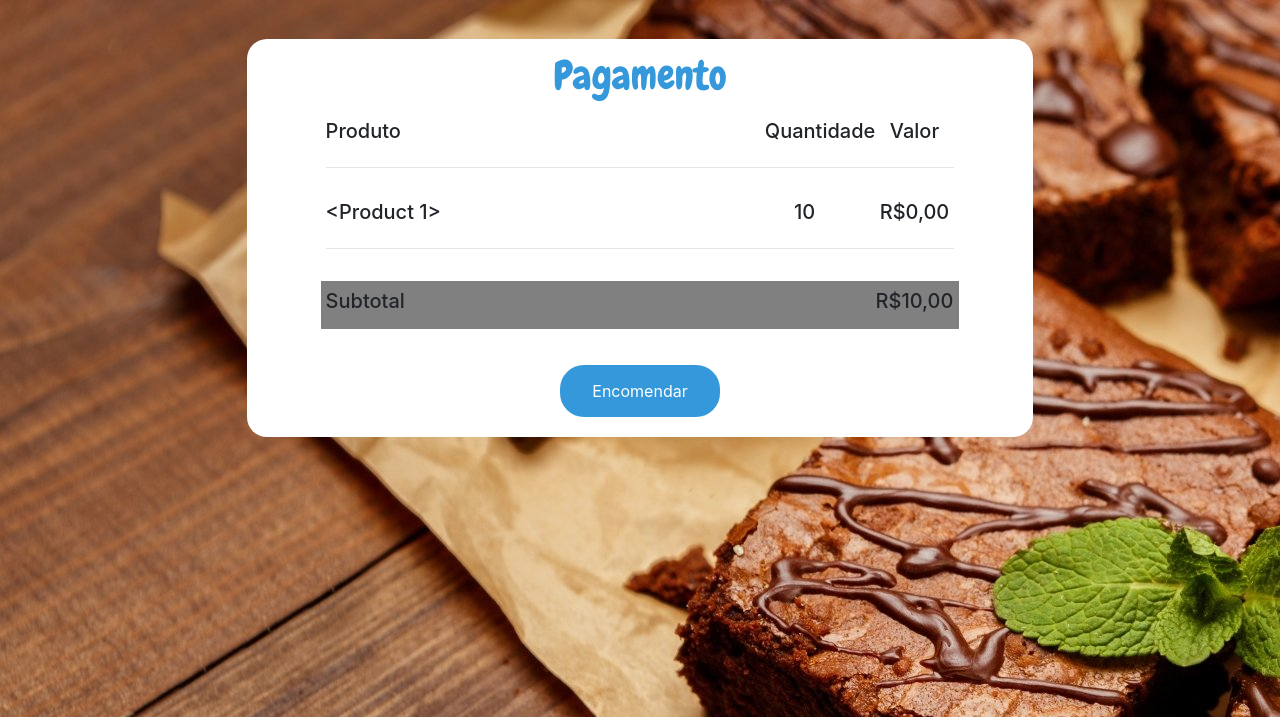
After one commit to IKrehan/Brownies, a Flask app: template Site/templates/payment.html in a window 1280 px wide. The commit adds this page. Shown: the top 717 px of the page. Run offline with Flask 2, Linux system fonts and the light colour scheme; tables that the repository leaves empty hold one stand-in row (values such as "Sample post"); the template is opened without the code that fills it: values that come from a table or form of the project are taken from there, most other values are stand-ins (such as "Sample title", 1, 10 or a date in 2020); some libraries are stand-ins or nearby versions.

Commit message:
Finalização Tela Encomenda / Session para finalização da compra

```diff
--- a/Site/extensions.py
+++ b/Site/extensions.py
@@ -1,4 +1,4 @@
-from flask import render_template, url_for, redirect, request, flash
+from flask import render_template, url_for, redirect, request, flash, session
 
 from flask_sqlalchemy import SQLAlchemy
 
--- /dev/null
+++ b/Site/static/css/payment.css
@@ -0,0 +1,69 @@
+body{
+    margin: 0;
+    padding: 0;
+    background-image: url(../img/imagem_fundo.jpg);
+    background-repeat: no-repeat;
+}
+
+body.row {
+    background-color: sienna;
+}
+
+.encomenda-form{
+    width: 60%;
+    min-width: 500px;
+    border-radius: 20px;
+    background-color: white;
+
+    margin-top: 3%;
+    margin-bottom: 3%;
+}
+
+.box h1{
+    margin-top: 2%;
+    margin-bottom: 3%;
+
+    color: #3498db;
+    font-family: 'Chewy', cursive;
+}
+
+.box {
+    width: 80%;
+    min-width: 300px;
+}
+
+.box input,.box select {
+    background: none;
+    margin: 20px auto;
+    outline: none;
+    color:black;
+    border-radius: 24px;
+    transition: 0.25s;
+    background-color: #e6e6e6;
+}
+
+
+.box input[type = "submit"]{
+    width: 25%;
+    min-width: 150px;
+    border:0;
+    background: none;
+    display:block;
+    margin: 20px auto;
+    text-align: center;
+    padding: 14px 10px;
+    outline: none;
+    color: white;
+    border-radius: 24px;
+    transition: 0.25s;
+    cursor:pointer;
+    background-color: #3498db;
+}
+
+.box input[type="submit"]:hover {
+    background: #2ecc71;
+}
+
+.subtotal-box {
+    background-color: gray;
+}
--- a/Site/templates/order.html
+++ b/Site/templates/order.html
@@ -63,7 +63,8 @@
 
                 <div class="form-group col-sm-12 col-md-6 col-lg-6 px-4 py-4">
                     <h5 class="font-weight-light text-center">{{ product.title }}</h5>
-                    {% set price = product.price|string %}
+                    {% set price = product.price %}
+                    {% set price = "%.2f"|format(price)|string %}
                     <h6 class="font-weight-light text-center">R${{ price.replace('.', ',') }}</h6>
 
                     <label class="image-checkbox">
--- /dev/null
+++ b/Site/templates/payment.html
@@ -0,0 +1,83 @@
+<!DOCTYPE html>
+<html lang="pt-br">
+
+<head>
+    <meta charset="UTF-8">
+    <meta name="viewport" content="width=device-width, initial-scale=1.0">
+    <title>PH Brownies - Pagamento</title>
+
+    <link rel="stylesheet" type="text/css" href="{{ url_for('static', filename='css/payment.css') }}">
+
+    <link rel="stylesheet" href="https://maxcdn.bootstrapcdn.com/bootstrap/4.0.0/css/bootstrap.min.css"
+        integrity="sha384-Gn5384xqQ1aoWXA+058RXPxPg6fy4IWvTNh0E263XmFcJlSAwiGgFAW/dAiS6JXm" crossorigin="anonymous">
+
+    <link href="https://fonts.googleapis.com/css2?family=Chewy&display=swap" rel="stylesheet">
+
+    <script src="https://kit.fontawesome.com/43fb59542f.js" crossorigin="anonymous"></script>
+
+    <link rel="icon" href="{{ url_for('static', filename='img/icon.ico') }}" type="image/x-icon" />
+
+</head>
+
+<body class="row">
+
+    <div class="encomenda-form mx-auto align-middle">
+        <div class="box mx-auto align-middle">
+            <form class="form-row" action="/encomenda" method="POST">
+                <h1 class="text-center col-12">Pagamento</h1>
+
+                <div class="form-group col-12 itens-box">
+                    <div class="row">
+                        <h5 class="col-8">Produto</h5>
+                        <h5 class="col-2 text-center">Quantidade</h5>
+                        <h5 class="col-2 text-center">Valor</h5 >
+                    </div>
+                    <hr>
+                </div>
+
+                {% for product in products %}
+
+                <div class="form-group col-12">
+                    <div class="row">
+                        <h5 class="product-name col-8">{{ product }}</h5>
+                        <h5 class="product-quantity col-2 text-center">{{ quantity[loop.index-1] }}</h5>
+                        {% set price = (quantity[loop.index-1]|float * prices[loop.index-1]|float) %}
+                        {% set price = "%.2f"|format(price)|string %}
+                        <h5 class="product-price col-2 text-center">R${{ price.replace('.', ',') }}</h5 >
+                    </div>
+                    <hr>
+                </div>
+
+                {% endfor %}
+
+
+                <div class="form-group col-12 subtotal-box">
+                    <div class="row justify-content-between py-2">
+                        <h5 class="product-name col-8">Subtotal</h5>
+                        {% set subtotal = "%.2f"|format(subtotal)|string %}
+                        <h5 class="product-price col-2 text-center">R${{ subtotal.replace('.', ',') }}</h5 >
+                    </div>
+                </div>
+
+
+                <input type="submit" name="" value="Encomendar">
+            </form>
+        </div>
+    </div>
+
+
+    <script
+    src="https://code.jquery.com/jquery-3.5.1.js"
+    integrity="sha256-QWo7LDvxbWT2tbbQ97B53yJnYU3WhH/C8ycbRAkjPDc="
+    crossorigin="anonymous"></script>
+    <script src="https://cdnjs.cloudflare.com/ajax/libs/popper.js/1.12.9/umd/popper.min.js"
+    integrity="sha384-ApNbgh9B+Y1QKtv3Rn7W3mgPxhU9K/ScQsAP7hUibX39j7fakFPskvXusvfa0b4Q"
+    crossorigin="anonymous"></script>
+    <script src="https://maxcdn.bootstrapcdn.com/bootstrap/4.0.0/js/bootstrap.min.js"
+    integrity="sha384-JZR6Spejh4U02d8jOt6vLEHfe/JQGiRRSQQxSfFWpi1MquVdAyjUar5+76PVCmYl"
+    crossorigin="anonymous"></script>
+
+    <script  type="text/javascript" src="{{ url_for('static', filename='js/cep-autocomplete.js') }}"></script>
+
+</body>
+</html>
```
Also changed, not shown: Site/views.py (+49 -7 lines), 1 other file.
